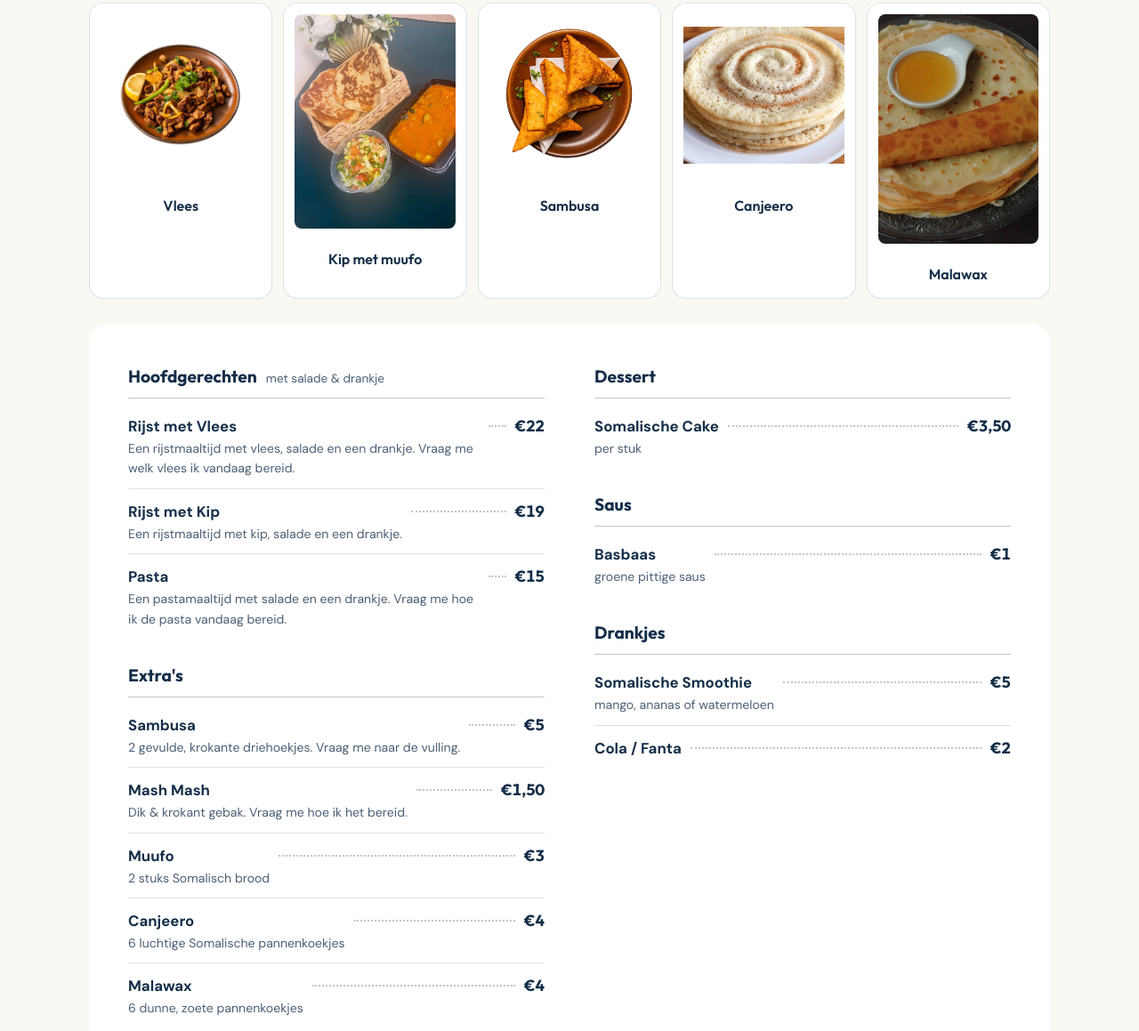
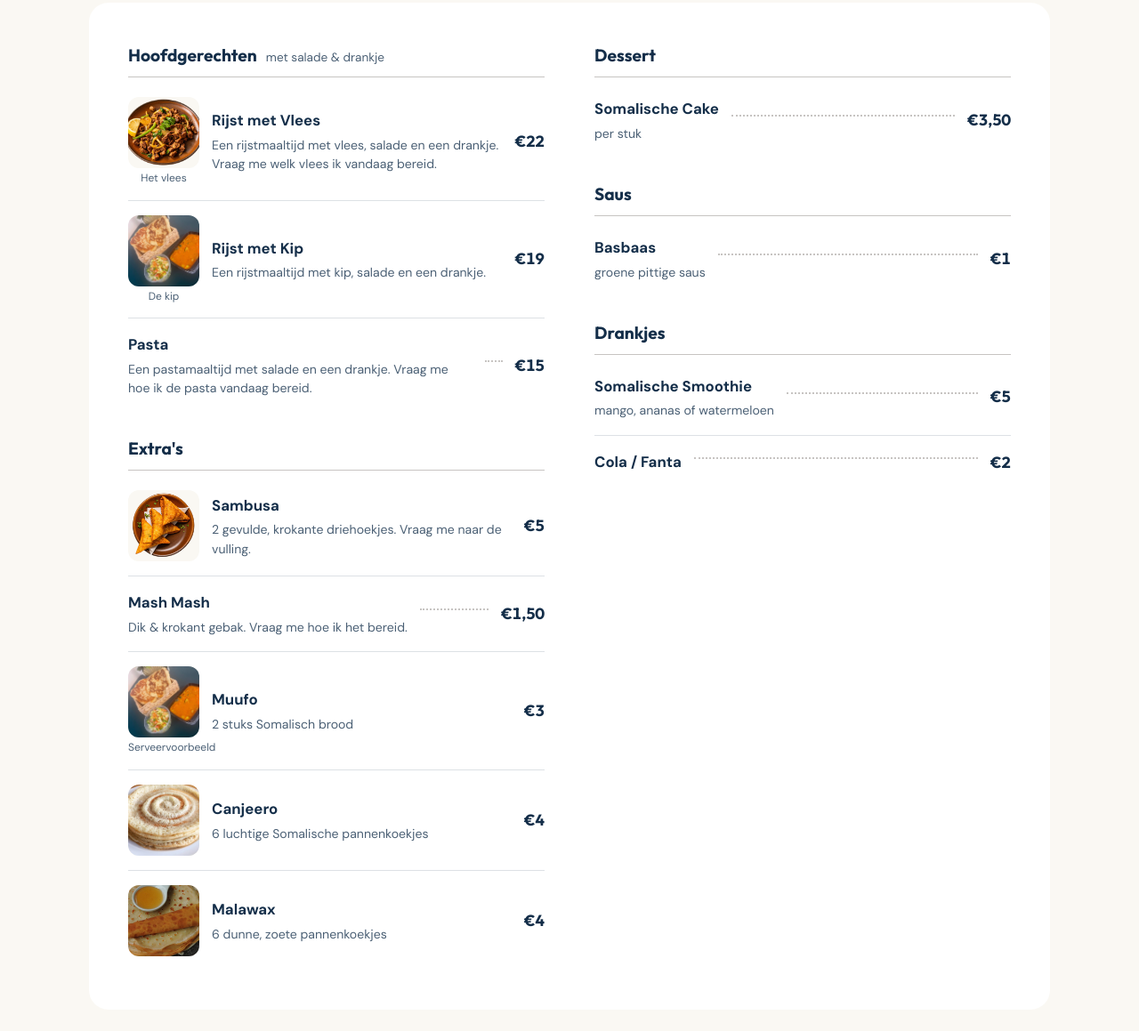
Before and after one commit to umpreneur/bynass, a plain HTML site: page index.html in a window 1280 px wide. Shown: the part 888-2047 px from the top of the page at 89% size. Drawn offline with Linux system fonts and the light colour scheme.

Commit message:
Replace menu photo strip with small dish photos beside menu items

```diff
--- a/index.html
+++ b/index.html
@@ -325,6 +325,25 @@ footer small { font-size: .9rem; }
  .hero .chips { gap:6px; }
  .hero .chips li { font-size:.85rem; padding:5px 10px; }
 }
+
+/* Compact menu photos stay beside the dish they describe. */
+.m-list li { align-items:center; gap:14px; padding:16px 0; }
+.m-list .m-with-photo { display:grid; grid-template-columns:80px minmax(0,1fr) auto; }
+.m-thumb { margin:0; width:80px; align-self:start; }
+.m-thumb img { display:block; width:80px; height:80px; border-radius:12px; object-fit:cover; background:var(--bg); }
+.m-thumb figcaption { margin-top:4px; color:var(--muted); font-size:.75rem; line-height:1.3; text-align:center; }
+.m-with-photo .m-dots { display:none; }
+.m-name { gap:4px; }
+.m-name small { line-height:1.5; }
+.m-price { align-self:center; }
+@media(max-width:480px) {
+ .menu-card { padding:20px 16px; }
+ .m-list .m-with-photo { grid-template-columns:64px minmax(0,1fr) auto; gap:10px; }
+ .m-thumb,.m-thumb img { width:64px; }
+ .m-thumb img { height:64px; border-radius:10px; }
+ .m-name span:first-child { font-size:1rem; }
+ .m-price { font-size:1rem; }
+}
 </style>
 </head>
 <body>
@@ -368,28 +387,21 @@ footer small { font-size: .9rem; }
   <section class="block" id="menu" aria-labelledby="h-menu">
     <div class="wrap">
       <div class="head"><h2 id="h-menu">Menu</h2></div>
-      <div class="strip" aria-label="Foto's van gerechten">
-        <figure><div class="photo"><img class="cut" src="img/vlees.webp" alt="Schaal met vlees, ui, paprika en citroen" loading="lazy"></div><figcaption>Vlees</figcaption></figure>
-        <figure><div class="photo"><img src="img/kip-muufo.jpg" alt="Kip met muufo" loading="lazy"></div><figcaption>Kip met muufo</figcaption></figure>
-        <figure><div class="photo"><img src="img/sambusa-bord.webp" alt="Sambusa" loading="lazy"></div><figcaption>Sambusa</figcaption></figure>
-        <figure><div class="photo"><img src="img/canjeero-spiraal.jpg" alt="Canjeero" loading="lazy"></div><figcaption>Canjeero</figcaption></figure>
-        <figure><div class="photo"><img src="img/malawax-honing.jpg" alt="Malawax" loading="lazy"></div><figcaption>Malawax</figcaption></figure>
-      </div>
       <div class="menu-card">
         <div class="m-col">
           <h3 class="m-group">Hoofdgerechten <small>met salade &amp; drankje</small></h3>
           <ul class="m-list">
-          <li><div class="m-name"><span>Rijst met Vlees</span><small>Een rijstmaaltijd met vlees, salade en een drankje. Vraag me welk vlees ik vandaag bereid.</small></div><span class="m-dots" aria-hidden="true"></span><span class="m-price">€22</span></li>
-          <li><div class="m-name"><span>Rijst met Kip</span><small>Een rijstmaaltijd met kip, salade en een drankje.</small></div><span class="m-dots" aria-hidden="true"></span><span class="m-price">€19</span></li>
+          <li class="m-with-photo"><figure class="m-thumb"><img src="img/vlees.webp" alt="Vlees met ui en paprika" loading="lazy" width="80" height="80"><figcaption>Het vlees</figcaption></figure><div class="m-name"><span>Rijst met Vlees</span><small>Een rijstmaaltijd met vlees, salade en een drankje. Vraag me welk vlees ik vandaag bereid.</small></div><span class="m-dots" aria-hidden="true"></span><span class="m-price">€22</span></li>
+          <li class="m-with-photo"><figure class="m-thumb"><img src="img/kip-muufo.jpg" alt="Bereiding van kip met muufo en salade" loading="lazy" width="80" height="80"><figcaption>De kip</figcaption></figure><div class="m-name"><span>Rijst met Kip</span><small>Een rijstmaaltijd met kip, salade en een drankje.</small></div><span class="m-dots" aria-hidden="true"></span><span class="m-price">€19</span></li>
           <li><div class="m-name"><span>Pasta</span><small>Een pastamaaltijd met salade en een drankje. Vraag me hoe ik de pasta vandaag bereid.</small></div><span class="m-dots" aria-hidden="true"></span><span class="m-price">€15</span></li>
           </ul>
           <h3 class="m-group">Extra's</h3>
           <ul class="m-list">
-          <li><div class="m-name"><span>Sambusa</span><small>2 gevulde, krokante driehoekjes. Vraag me naar de vulling.</small></div><span class="m-dots" aria-hidden="true"></span><span class="m-price">€5</span></li>
+          <li class="m-with-photo"><figure class="m-thumb"><img src="img/sambusa-bord.webp" alt="Krokante driehoekige sambusa" loading="lazy" width="80" height="80"></figure><div class="m-name"><span>Sambusa</span><small>2 gevulde, krokante driehoekjes. Vraag me naar de vulling.</small></div><span class="m-dots" aria-hidden="true"></span><span class="m-price">€5</span></li>
           <li><div class="m-name"><span>Mash Mash</span><small>Dik &amp; krokant gebak. Vraag me hoe ik het bereid.</small></div><span class="m-dots" aria-hidden="true"></span><span class="m-price">€1,50</span></li>
-          <li><div class="m-name"><span>Muufo</span><small>2 stuks Somalisch brood</small></div><span class="m-dots" aria-hidden="true"></span><span class="m-price">€3</span></li>
-          <li><div class="m-name"><span>Canjeero</span><small>6 luchtige Somalische pannenkoekjes</small></div><span class="m-dots" aria-hidden="true"></span><span class="m-price">€4</span></li>
-          <li><div class="m-name"><span>Malawax</span><small>6 dunne, zoete pannenkoekjes</small></div><span class="m-dots" aria-hidden="true"></span><span class="m-price">€4</span></li>
+          <li class="m-with-photo"><figure class="m-thumb"><img src="img/kip-muufo.jpg" alt="Muufo geserveerd met kip en salade" loading="lazy" width="80" height="80"><figcaption>Serveervoorbeeld</figcaption></figure><div class="m-name"><span>Muufo</span><small>2 stuks Somalisch brood</small></div><span class="m-dots" aria-hidden="true"></span><span class="m-price">€3</span></li>
+          <li class="m-with-photo"><figure class="m-thumb"><img src="img/canjeero-spiraal.jpg" alt="Luchtige Somalische canjeero" loading="lazy" width="80" height="80"></figure><div class="m-name"><span>Canjeero</span><small>6 luchtige Somalische pannenkoekjes</small></div><span class="m-dots" aria-hidden="true"></span><span class="m-price">€4</span></li>
+          <li class="m-with-photo"><figure class="m-thumb"><img src="img/malawax-honing.jpg" alt="Dunne malawax met honing" loading="lazy" width="80" height="80"></figure><div class="m-name"><span>Malawax</span><small>6 dunne, zoete pannenkoekjes</small></div><span class="m-dots" aria-hidden="true"></span><span class="m-price">€4</span></li>
           </ul>
         </div>
         <div class="m-col">
```
